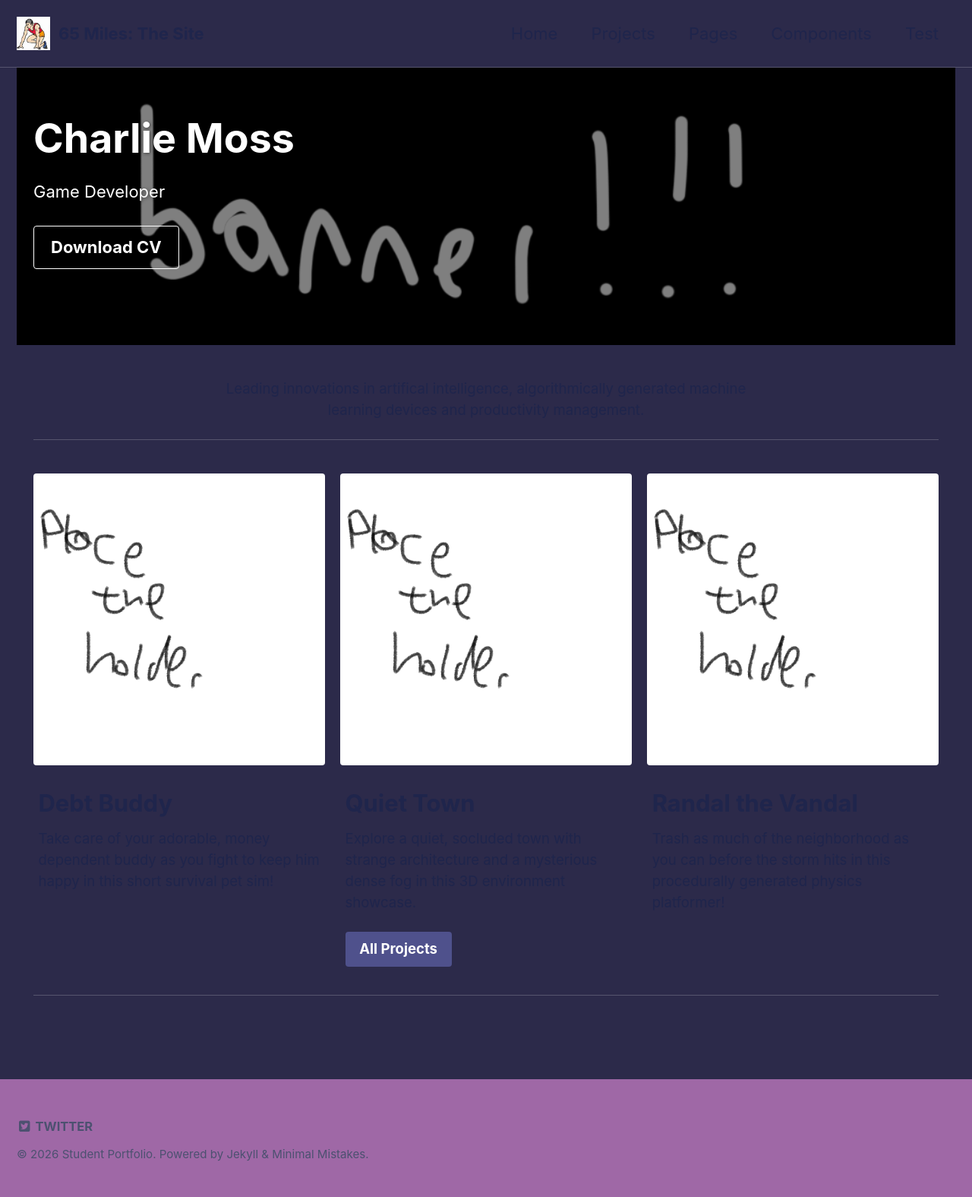
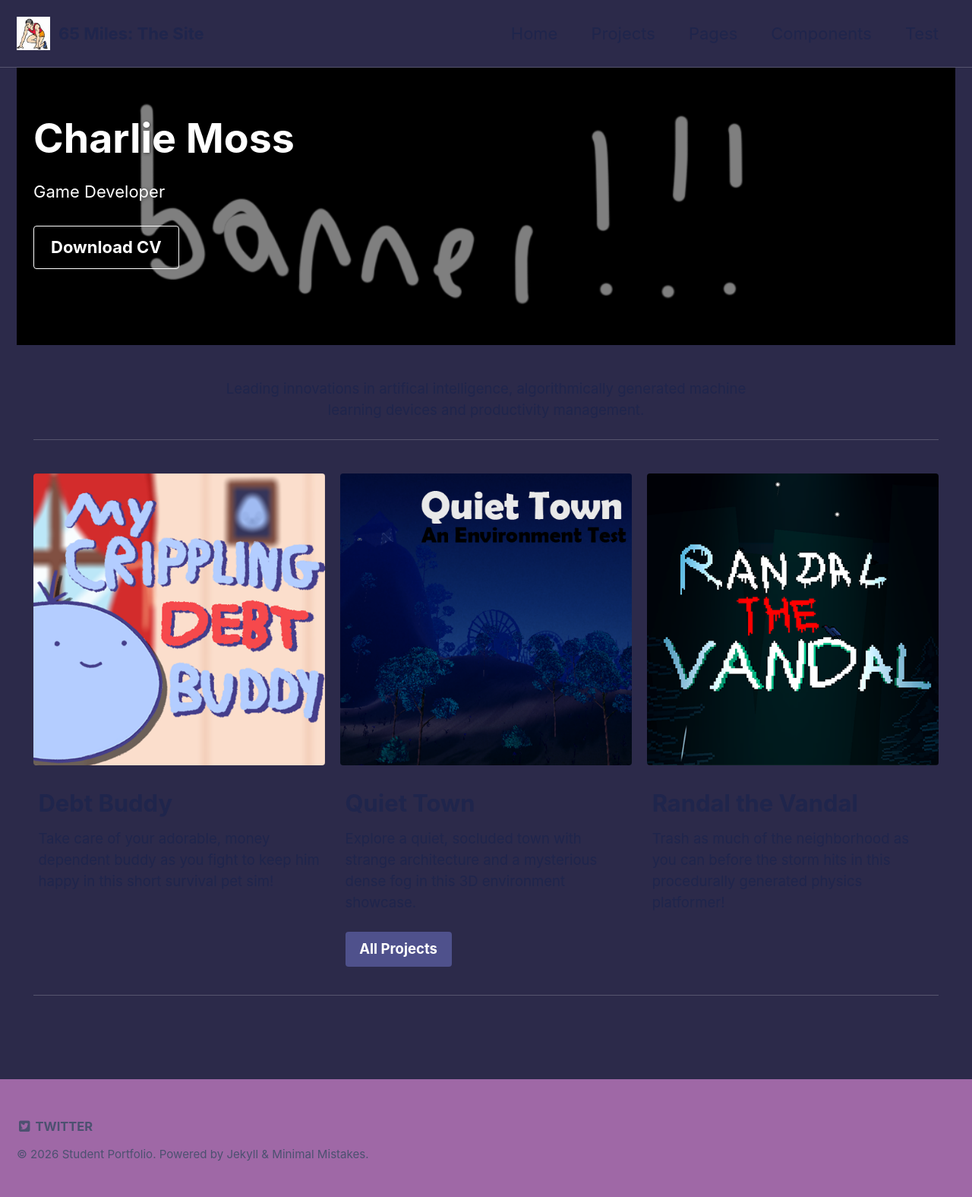
Before and after one commit to cmoss640/cmoss640.github.io, a Jekyll site: the page built from _pages/index.md, in a window 1280 px wide. Shown: the whole page at 76% size. Built offline with Jekyll 4.4.1, drawn with Linux system fonts in a browser that asks for light colours.

Commit message:
Replace placeholder images with game images
Updated game images in the feature row of the index page.

```diff
--- a/_pages/index.md
+++ b/_pages/index.md
@@ -16,18 +16,18 @@ excerpt: "Game Developer"
 intro:
   - excerpt: 'Leading innovations in artifical intelligence, algorithmically generated machine learning devices and productivity management. '
 feature_row:
-  - image_path: /assets/images/PlaceholderWeb.png
+  - image_path: /assets/images/Game1.png
     alt: "Debt Buddy game project"
     title: "Debt Buddy"
     excerpt: "Take care of your adorable, money dependent buddy as you fight to keep him happy in this short survival pet sim!"
-  - image_path: /assets/images/PlaceholderWeb.png
+  - image_path: /assets/images/Game2.png
     alt: "Quiet Town game project"
     title: "Quiet Town"
     excerpt: "Explore a quiet, socluded town with strange architecture and a mysterious dense fog in this 3D environment showcase."
     url: "#test-link"
     btn_label: "All Projects"
     btn_class: "btn--primary"
-  - image_path: /assets/images/PlaceholderWeb.png
+  - image_path: /assets/images/Game3.png
     alt: "placeholder image 4"
     title: "Randal the Vandal"
     excerpt: "Trash as much of the neighborhood as you can before the storm hits in this procedurally generated physics platformer!"
```
